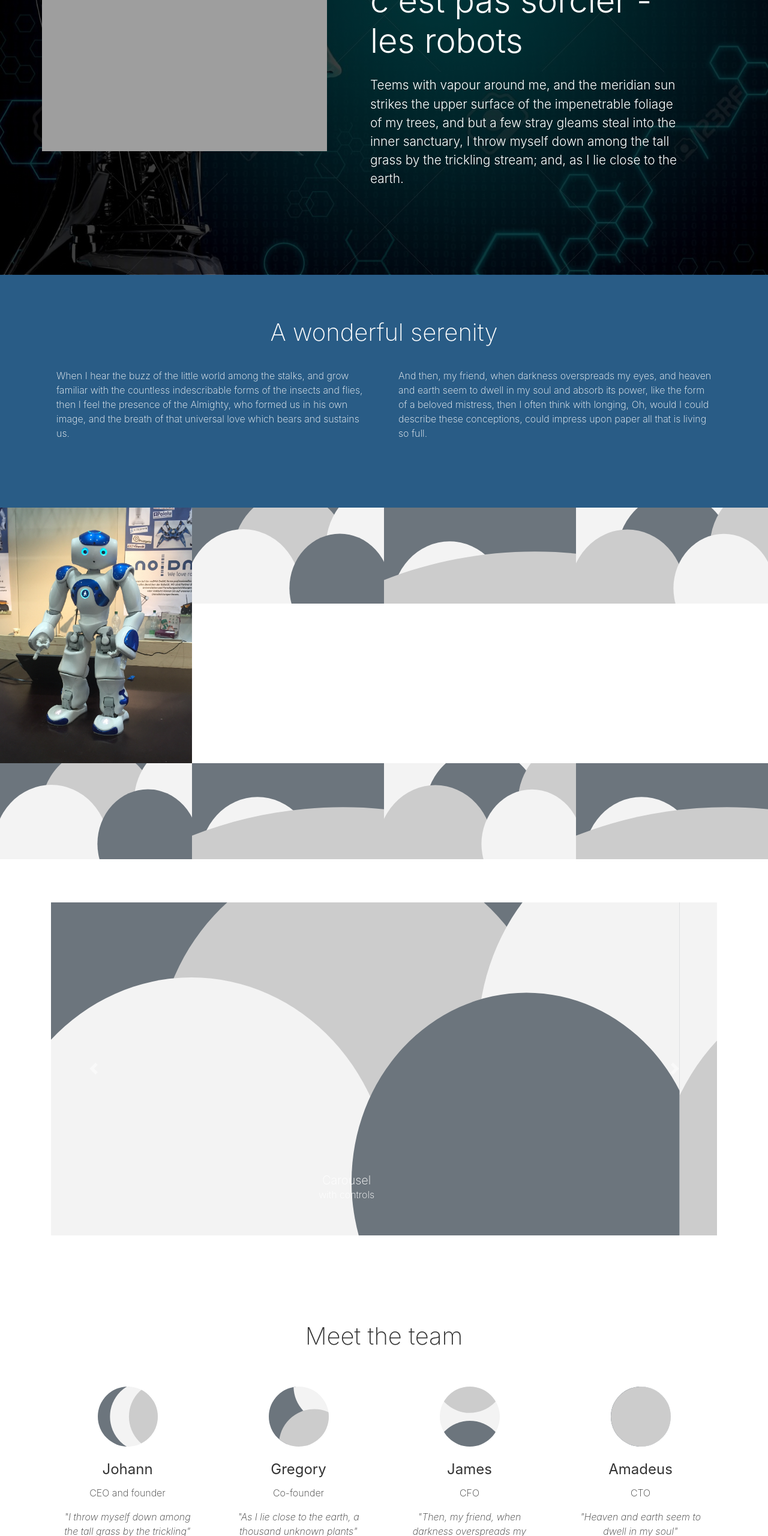
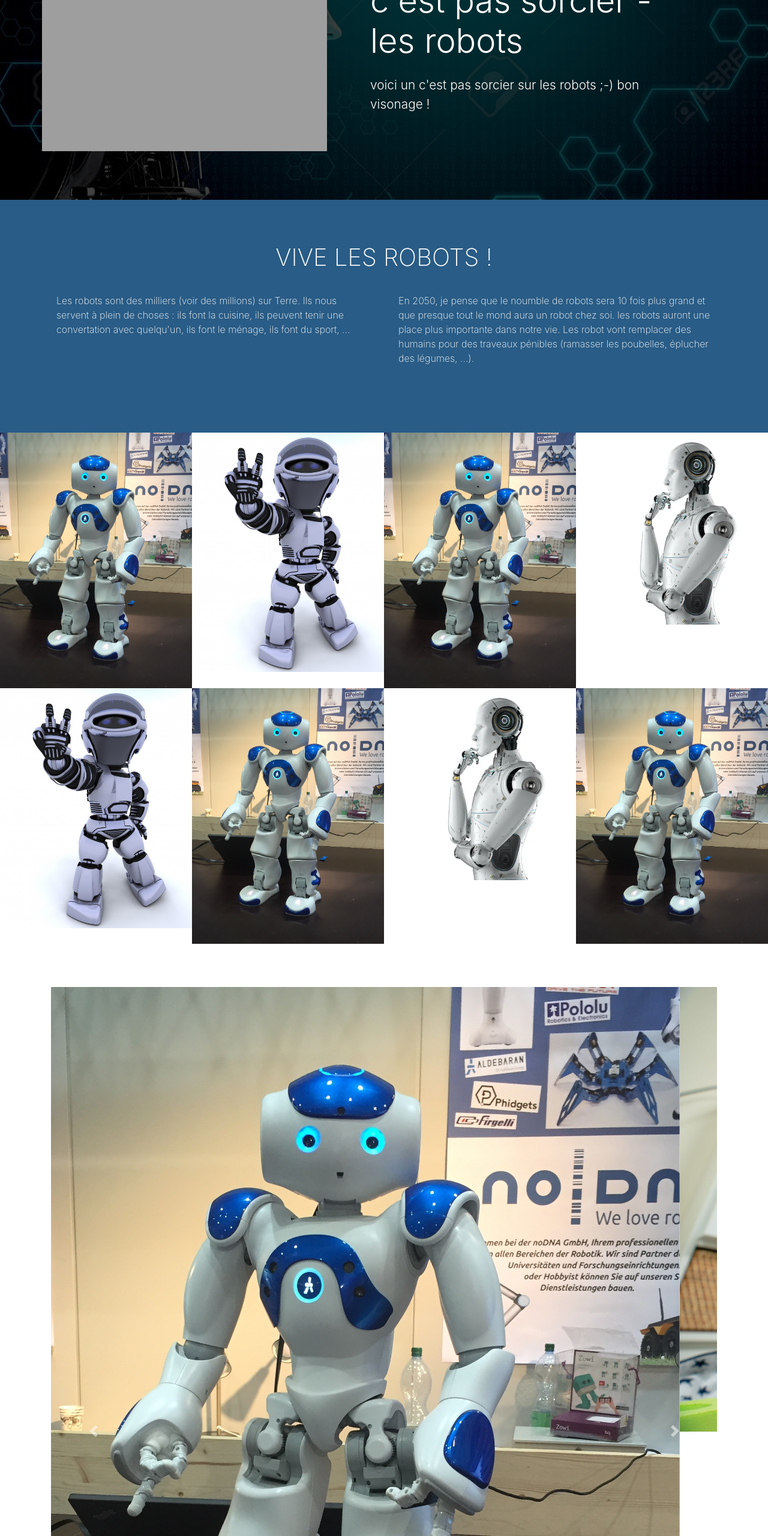
Before and after one commit to 222yorobo222/web-robot, a plain HTML site: page index.html in a window 1280 px wide. Shown: the part 240-2800 px from the top of the page at 60% size. Drawn offline with Linux system fonts and the light colour scheme; grey boxes are pictures that could not be loaded.

Commit message:
modifications

```diff
--- a/css/style.css
+++ b/css/style.css
@@ -24,8 +24,11 @@ html {
 .text-in-white{
     color: white;
 }
+.text-in-black{
+    color: black;
+}
 #footer-section {
-    background-image: linear-gradient(to bottom, rgba(0, 0, 0, .75), rgba(0, 0, 0, .75)), url(../images/cover-bubble-dark.svg);
+    background-image: linear-gradient(to bottom, rgba(0, 0, 0, .75), rgba(0, 0, 0, .75)), url(../images/computer-robot-background.jpg);
     background-position: center center, center center;
     background-size: cover, cover;
     background-repeat: repeat, repeat;
--- a/index.html
+++ b/index.html
@@ -15,7 +15,7 @@
         <div class="container"> <button class="navbar-toggler navbar-toggler-right border-0 p-0" type="button"
                     data-toggle="collapse" data-target="#navbar8">
                 <p class="navbar-brand text-primary mb-0">
-                    <i class="fa d-inline fa-lg fa-stop-circle"></i> BRAND </p>
+                    <i class="fa d-inline fa-lg fa-stop-circle"></i> ROBOT </p>
             </button>
             <div class="collapse navbar-collapse" id="navbar8">
                 <ul class="navbar-nav mr-auto">
@@ -49,10 +49,7 @@
                 </div>
                 <div class="p-5 col-lg-7 d-flex flex-column justify-content-center">
                     <h3 class="display-4 mb-3">c'est pas sorcier - les robots</h3>
-                    <p class="lead mb-0">Teems with vapour around me, and the meridian sun strikes the upper surface of
-                        the impenetrable foliage of my trees, and but a few stray gleams steal into the inner sanctuary,
-                        I throw myself down among the tall grass by the trickling stream; and, as I lie close to the
-                        earth.</p>
+                    <p class="lead mb-0">voici un c'est pas sorcier sur les robots ;-) bon visonage !</p>
                 </div>
             </div>
         </div>
@@ -61,21 +58,22 @@
         <div class="container">
             <div class="row">
                 <div class="col-md-12 text-center">
-                    <h1 class="text-in-white">A wonderful serenity</h1>
+                    <h1 class="text-in-white">VIVE LES ROBOTS !</h1>
                 </div>
             </div>
             <div class="row">
                 <div class="col-md-6 p-3 text-in-white">
-                    <p>When I hear the buzz of the little world among the stalks, and grow familiar with the countless
-                        indescribable forms of the insects and flies, then I feel the presence of the Almighty, who
-                        formed us in his own image, and the breath of that universal love which bears and sustains us.
+                    <p>Les robots sont des milliers (voir des millions) sur Terre. Ils nous servent à plein de choses :
+                        ils font la cuisine,
+                        ils peuvent tenir une convertation avec quelqu'un,
+                        ils font le ménage,
+                        ils font du sport, ...
                     </p>
                 </div>
                 <div class="col-md-6 p-3 text-in-white">
-                    <p>And then, my friend, when darkness overspreads my eyes, and heaven and earth seem to dwell in my
-                        soul and absorb its power, like the form of a beloved mistress, then I often think with longing,
-                        Oh, would I could describe these conceptions, could impress upon paper all that is living so
-                        full.</p>
+                    <p>En 2050, je pense que le noumble de robots sera 10 fois plus grand et que presque tout le mond aura un robot chez soi.
+                        les robots auront une place plus importante dans notre vie. Les robot vont remplacer des humains pour des traveaux pénibles (ramasser les poubelles, éplucher des légumes, ...).
+                    </p>
                 </div>
             </div>
         </div>
@@ -84,17 +82,17 @@
         <div class="container-fluid">
             <div class="row">
                 <div class="col-6 col-md-3 p-0"> <img class="img-fluid d-block" src="images/Nao_Robot.jpg"> </div>
-                <div class="col-6 col-md-3 p-0"> <img class="img-fluid d-block" src="images/cover-bubble-dark.svg">
+                <div class="col-6 col-md-3 p-0"> <img class="img-fluid d-block" src="images/robot image.jpg">
                 </div>
-                <div class="col-6 col-md-3 p-0"> <img class="img-fluid d-block" src="images/cover-moon.svg"> </div>
-                <div class="col-6 col-md-3 p-0"> <img class="img-fluid d-block" src="images/cover-bubble-light.svg">
+                <div class="col-6 col-md-3 p-0"> <img class="img-fluid d-block" src="images/Nao_Robot.jpg"> </div>
+                <div class="col-6 col-md-3 p-0"> <img class="img-fluid d-block" src="images/robot image.webp">
                 </div>
-                <div class="col-6 col-md-3 p-0"> <img class="img-fluid d-block" src="images/cover-bubble-dark.svg">
+                <div class="col-6 col-md-3 p-0"> <img class="img-fluid d-block" src="images/robot image.jpg">
                 </div>
-                <div class="col-6 col-md-3 p-0"> <img class="img-fluid d-block" src="images/cover-moon.svg"> </div>
-                <div class="col-6 col-md-3 p-0"> <img class="img-fluid d-block" src="images/cover-bubble-light.svg">
+                <div class="col-6 col-md-3 p-0"> <img class="img-fluid d-block" src="images/Nao_Robot.jpg"> </div>
+                <div class="col-6 col-md-3 p-0"> <img class="img-fluid d-block" src="images/robot image.webp">
                 </div>
-                <div class="col-6 col-md-3 p-0"> <img class="img-fluid d-block" src="images/cover-moon.svg"> </div>
+                <div class="col-6 col-md-3 p-0"> <img class="img-fluid d-block" src="images/Nao_Robot.jpg"> </div>
             </div>
         </div>
     </div>
@@ -105,31 +103,31 @@
                     <div class="carousel slide" data-ride="carousel" id="carousel">
                         <div class="carousel-inner">
                             <div class="carousel-item active"> <img class="d-block img-fluid w-100"
-                                     src="images/cover-bubble-dark.svg">
+                                     src="images/Nao_Robot.jpg">
                                 <div class="carousel-caption">
-                                    <h5 class="m-0">Carousel</h5>
-                                    <p>with controls</p>
+                                    <h5 class="m-0">Nao</h5>
+                                    <p>Nao est un robot humanoïde.</p>
                                 </div>
                             </div>
                             <div class="carousel-item"> <img class="d-block img-fluid w-100"
-                                     src="images/cover-bubble-light.svg">
+                                     src="images/robot qui fait le ménage.jpg">
                                 <div class="carousel-caption">
-                                    <h5 class="m-0">Carousel</h5>
-                                    <p>with controls</p>
+                                    <h5 class="m-0" >ménage</h5>
+                                    <p class="text-in-black">voici un robot qui fait le ménage.</p>
                                 </div>
                             </div>
                             <div class="carousel-item"> <img class="d-block img-fluid w-100"
-                                     src="images/cover-moon.svg">
+                                     src="images/robocup-robot.jpg">
                                 <div class="carousel-caption">
-                                    <h5 class="m-0">Carousel</h5>
-                                    <p>with controls</p>
+                                    <h5 class="m-0 text-in-black" >foot</h5>
+                                    <p class="text-in-black">même les robots font du foot !</p>
                                 </div>
                             </div>
                             <div class="carousel-item"> <img class="d-block img-fluid w-100"
                                      src="images/robot.jpg">
                                 <div class="carousel-caption">
-                                    <h5 class="m-0">4 slides !</h5>
-                                    <p>grâce au HTML !</p>
+                                    <h5 class="m-0 text-in-black" >robot</h5>
+                                    <p class="text-in-black">alors, vive les robots !</p>
                                 </div>
                             </div>
                          </div>
@@ -142,65 +140,12 @@
             </div>
         </div>
     </div>
-    <div class="py-5 text-center">
-        <div class="container">
-            <div class="row">
-                <div class="mx-auto col-md-12">
-                    <h1 class="mb-3">Meet&nbsp;the team</h1>
-                </div>
-            </div>
-            <div class="row">
-                <div class="col-lg-3 col-6 p-4 "> <img class="img-fluid d-block mb-3 mx-auto rounded-circle"
-                         src="images/img-placeholder-1.svg" width="100" alt="Card image cap">
-                    <h4> <b>Johann</b> </h4>
-                    <p>CEO and founder</p>
-                    <p class="mb-0"> <i>"I throw myself down among the tall grass by the trickling"</i> </p>
-                </div>
-                <div class="col-lg-3 col-6 p-4"> <img class="img-fluid d-block mb-3 mx-auto rounded-circle"
-                         src="images/img-placeholder-2.svg" width="100" alt="Card image cap">
-                    <h4> <b>Gregory</b> </h4>
-                    <p>Co-founder</p>
-                    <p class="mb-0"> <i>"As I lie close to the earth, a thousand unknown plants"</i> </p>
-                </div>
-                <div class="col-lg-3 col-6 p-4"> <img class="img-fluid d-block mb-3 mx-auto rounded-circle"
-                         src="images/img-placeholder-3.svg" width="100">
-                    <h4> <b>James</b> </h4>
-                    <p>CFO</p>
-                    <p class="mb-0"> <i>"Then, my friend, when darkness overspreads my eyes"</i> </p>
-                </div>
-                <div class="col-lg-3 col-6 p-4"> <img class="img-fluid d-block mb-3 mx-auto rounded-circle"
-                         src="images/img-placeholder-4.svg" width="100">
-                    <h4> <b>Amadeus</b> </h4>
-                    <p>CTO</p>
-                    <p class="mb-0"> <i>"Heaven and earth seem to dwell in my soul"</i> </p>
-                </div>
-            </div>
-        </div>
-    </div>
-    <div class="py-5 text-center" id="parallax-section">
-        <div class="container">
-            <div class="row">
-                <div class="bg-white p-4 col-10 mx-auto mx-md-0 col-lg-6">
-                    <h1>I am so happy</h1>
-                    <p class="mb-4">A wonderful serenity has taken possession of my entire soul, like these sweet
-                        mornings of spring which I enjoy with my whole heart. I am alone.</p>
-                    <form class="form-inline d-flex justify-content-center">
-                        <div class="input-group"> <input type="email" class="form-control" placeholder="Your email"
-                                   id="form6">
-                            <div class="input-group-append"> <button class="btn btn-primary"
-                                        type="button">Subscribe</button> </div>
-                        </div>
-                    </form>
-                </div>
-            </div>
-        </div>
-    </div>
     <div class="py-5 text-white" id="footer-section">
         <div class="container">
             <div class="row">
                 <div class="col-md-6 text-center align-self-center p-4">
-                    <p class="mb-5"> <strong>Pingendo Inc.</strong> <br>795 Folsom Ave, Suite 600 <br>San Francisco, CA
-                        94107 <br> <abbr title="Phone">P:</abbr> (123) 456-7890 </p>
+                    <p class="mb-5"> <strong>science 14</strong> <br>14 b, rue de la science<br>Bruxelles, BEL
+                        1040 <br>
                     <div class="row">
                         <div class="col-md-12 d-flex align-items-center justify-content-around"> <a href="#">
                                 <i class="d-block fa fa-facebook-official text-light fa-lg mx-2"></i>
@@ -218,7 +163,7 @@
                     </div>
                 </div>
                 <div class="col-md-6 p-0">
-                    <iframe src="https://www.google.com/maps/embed?pb=!1m18!1m12!1m3!1d40329.094458239444!2d4.340340506465986!3d50.820634709058034!2m3!1f0!2f0!3f0!3m2!1i1024!2i768!4f13.1!3m3!1m2!1s0x47c3c49d464cf871%3A0x6ad2d087c927be75!2sIxelles!5e0!3m2!1sfr!2sbe!4v1594047204532!5m2!1sfr!2sbe" width="600" height="450" frameborder="0" style="border:0;" allowfullscreen="" aria-hidden="false" tabindex="0"></iframe>
+                    <iframe src="https://www.google.com/maps/embed?pb=!1m18!1m12!1m3!1d2519.376481042531!2d4.369194716108842!3d50.84271227953138!2m3!1f0!2f0!3f0!3m2!1i1024!2i768!4f13.1!3m3!1m2!1s0x47c3c49ca51a0e99%3A0xaed6adb7b50c5531!2sRue%20de%20la%20Science%2014%2C%201040%20Bruxelles!5e0!3m2!1sfr!2sbe!4v1594212012701!5m2!1sfr!2sbe" width="600" height="450" frameborder="0" style="border:0;" allowfullscreen="" aria-hidden="false" tabindex="0"></iframe>
                 </div>
             </div>
         </div>
```
Also changed, not shown: test.html (+1 -1 lines), images/robocup-robot.jpg (added), images/robot image.jpg (added), images/robot image.webp (added), images/robot qui fait le ménage.jpg (added).
